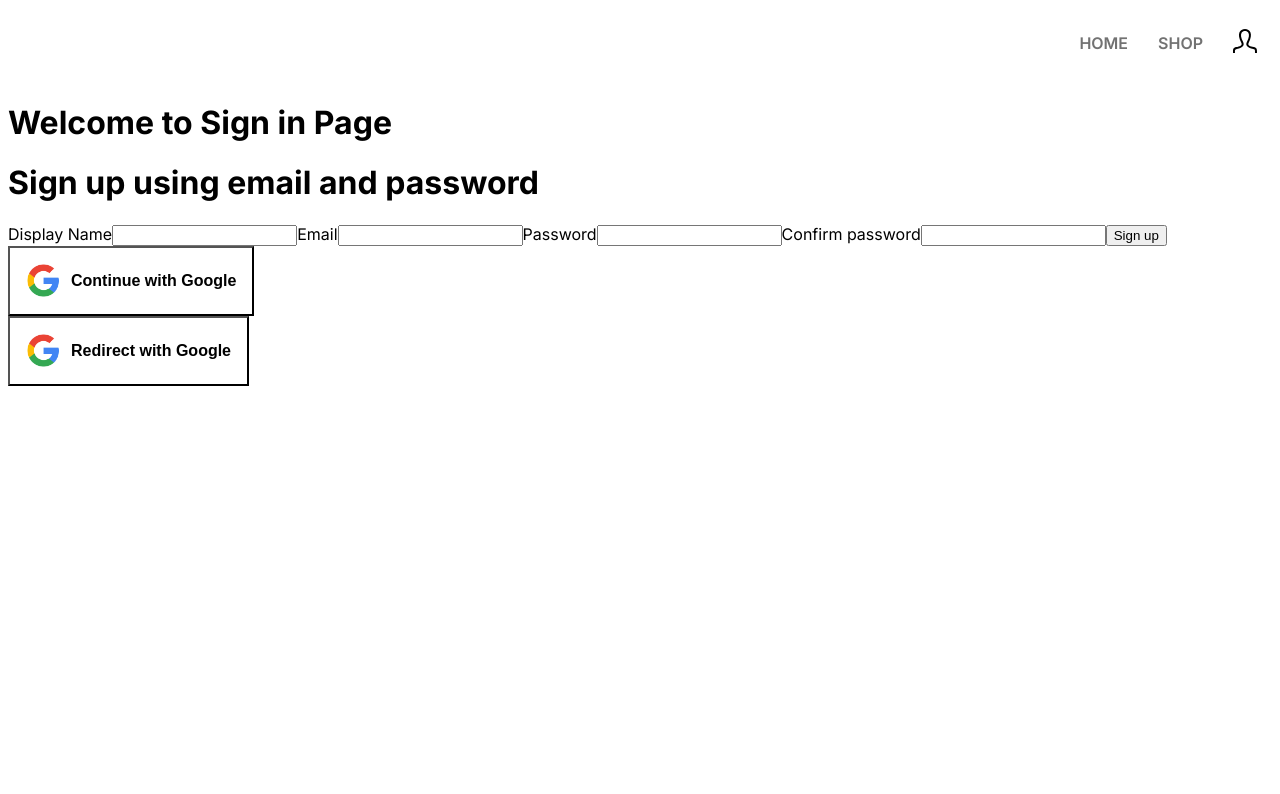
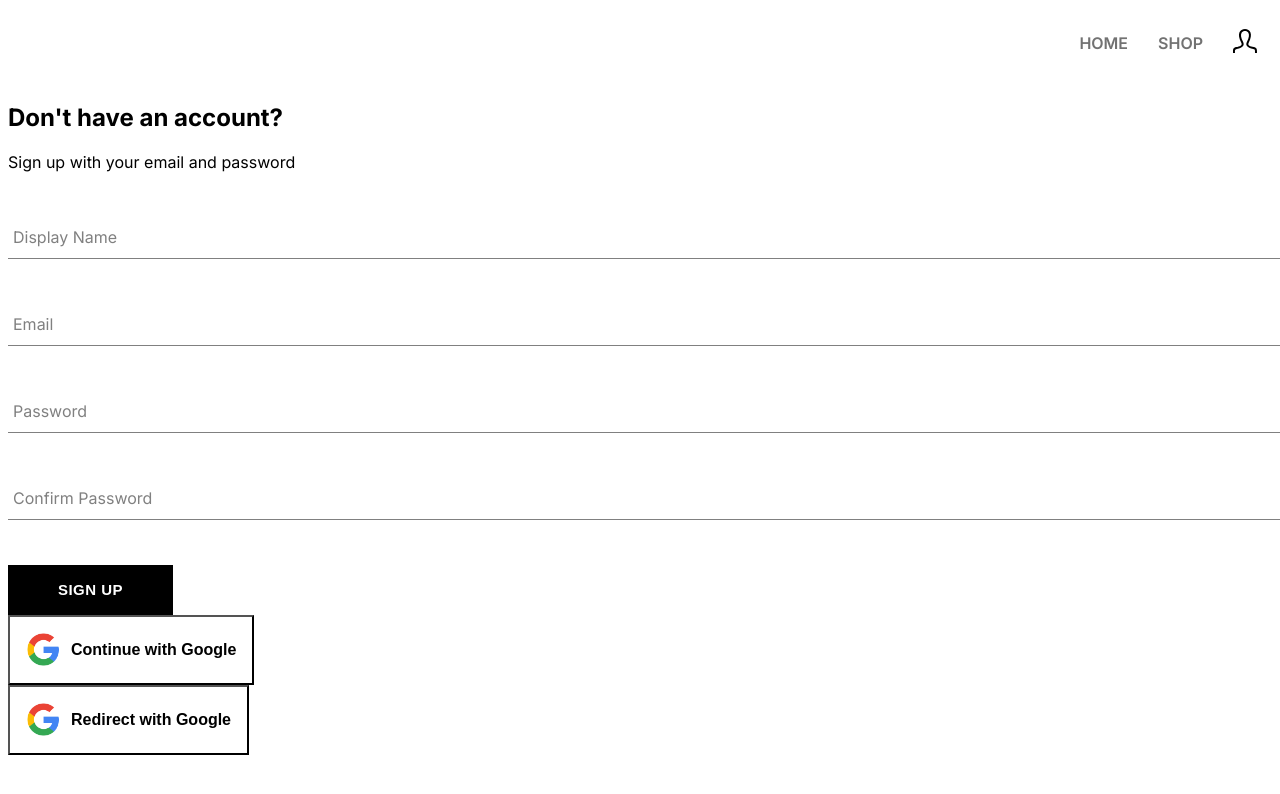
Before and after one commit to itechfy/REACT-JS, a React (Create React App) app: page /sign-in in a window 1280 px wide. Shown: the top 794 px of the page. Built offline with nearby package versions, Linux system fonts and the light colour scheme; some icons are missing.

Commit message:
Added containerized signup, styling of sign up

```diff
--- /dev/null
+++ b/src/components/button/button.component.jsx
@@ -0,0 +1,17 @@
+import './buttons.styles.scss'
+
+const BUTTON_TYPE_CLASSES = {
+    google:'google-sign-in',
+    inverted:'inverted',
+}
+
+const Button = ({children, buttonType,...otherProps})=>{
+    return(
+        <button className={`button-container ${BUTTON_TYPE_CLASSES[buttonType]}`}
+        {...otherProps}
+        >
+            {children}
+        </button>
+    );
+}
+export default Button;
--- /dev/null
+++ b/src/components/button/buttons.styles.scss
@@ -0,0 +1,45 @@
+.button-container {
+    min-width: 165px;
+    width: auto;
+    height: 50px;
+    letter-spacing: 0.5px;
+    line-height: 50px;
+    padding: 0 35px 0 35px;
+    font-size: 15px;
+    background-color: black;
+    color: white;
+    text-transform: uppercase;
+    font-weight: bolder;
+    border: none;
+    cursor: pointer;
+    display: flex;
+    justify-content: center;
+
+    &:hover {
+      background-color: white;
+      color: black;
+      border: 1px solid black;
+    }
+
+    &.google-sign-in {
+      background-color: #4285f4;
+      color: white;
+
+      &:hover {
+        background-color: #357ae8;
+        border: none;
+      }
+    }
+
+    &.inverted {
+      background-color: white;
+      color: black;
+      border: 1px solid black;
+
+      &:hover {
+        background-color: black;
+        color: white;
+        border: none;
+      }
+    }
+  }
--- /dev/null
+++ b/src/components/input-field/input-field.component.jsx
@@ -0,0 +1,22 @@
+import './input-field.styles.scss';
+const FormInput = ({label,...otherProps})=>{
+   return(
+    <div className="group">
+        <input className="form-input" {...otherProps}/>
+        {
+        // if label exists then render label by && (conditional rendering)
+        label && (
+            <label htmlFor="name" className={`${otherProps.value.length?'shrink':''} form-input-label`}>{label}</label>
+         )
+         }
+
+    </div>
+    );
+    }
+
+export default FormInput;
+
+
+/* can be used as other props
+ type="text" id="name" name="displayName" onChange={handleChange} value={displayName} required
+*/
--- /dev/null
+++ b/src/components/input-field/input-field.styles.scss
@@ -0,0 +1,54 @@
+$sub-color: grey;
+$main-color: black;
+
+@mixin shrinkLabel {
+  top: -14px;
+  font-size: 12px;
+  color: $main-color;
+}
+
+.group {
+  position: relative;
+  margin: 45px 0;
+
+  .form-input {
+    background: none;
+    background-color: white;
+    color: $sub-color;
+    font-size: 18px;
+    padding: 10px 10px 10px 5px;
+    display: block;
+    width: 100%;
+    border: none;
+    border-radius: 0;
+    border-bottom: 1px solid $sub-color;
+    margin: 25px 0;
+
+    &:focus {
+      outline: none;
+    }
+
+    &:focus ~ .form-input-label {
+      @include shrinkLabel();
+    }
+  }
+
+  input[type='password'] {
+    letter-spacing: 0.3em;
+  }
+
+  .form-input-label {
+    color: $sub-color;
+    font-size: 16px;
+    font-weight: normal;
+    position: absolute;
+    pointer-events: none;
+    left: 5px;
+    top: 10px;
+    transition: 300ms ease all;
+
+    &.shrink {
+      @include shrinkLabel();
+    }
+  }
+}
--- /dev/null
+++ b/src/components/sign-up/sign-up-form.styles.scss
@@ -0,0 +1,7 @@
+.sign-up-container{
+    display: flex;
+    flex-direction: column;
+    h2{
+        margin: 10px 0;
+    }
+}
--- a/src/components/sign-up/sign-up.component.jsx
+++ b/src/components/sign-up/sign-up.component.jsx
@@ -1,39 +1,68 @@
 import { useState } from "react";
-import { createAuthUserWithEmailAndPassword } from "../../utils/firebase/firebase.utils";
+import { createAuthUserWithEmailAndPassword,createUserDocumentFromAuth } from "../../utils/firebase/firebase.utils";
+import FormInput from "../input-field/input-field.component";
+import './sign-up-form.styles.scss';
+import Button from "../button/button.component";
 const defaultFormFields = {
  displayName:'',
  Email: '',
  Password : '',
  ConfirmPassword: '',
 }
+
 const SignUpForm = ()=>{
     const [formFields,setFormFields]=useState(defaultFormFields);
     //destructuring form fields from default form fields
     const {displayName,Email,Password,ConfirmPassword} = formFields;
+
+    //input validator
+    const ShowError= (value)=>{
+            document.getElementById('error-box').innerHTML = value;
+    }
+
+    const handleSubmit = async (event) =>{
+        event.preventDefault();
+        if(Password!=ConfirmPassword)
+        {
+            ShowError("Passwords do not match");
+        }
+
+
+        try {
+            const {user}=await createAuthUserWithEmailAndPassword(Email,Password);
+         //   console.log(user);
+            createUserDocumentFromAuth(user,{displayName});
+
+        } catch (error) {
+            if( error.code === 'auth/email-already-in-use'){
+                ShowError("Email already in use");
+            }
+            console.log("Error signing up ",error);
+        }
+    }
+
+
+
     const handleChange =(event)=>{
         const {name, value}=event.target; // getting event and attached attributes and destructuring them
-       // console.log(event.target.value);
+       console.log(event.target.value);
         setFormFields({...formFields,[name]:value});
     }
     return(
-        <div>
-            <h1>Sign up using email and password</h1>
-            <form onSubmit={()=>{
-                createAuthUserWithEmailAndPassword(defaultFormFields.Email,defaultFormFields.Password);
-            }}>
-                <label htmlFor="name">Display Name</label>
-                <input type="text" id="name" name="displayName" onChange={handleChange} value={displayName} required />
+        <div className="signup-container">
+            <h2>Don't have an account?</h2>
+            <span>Sign up with your email and password</span>
+            <form onSubmit={handleSubmit}>
+                <FormInput label={'Display Name'} type="text" id="name" name="displayName" onChange={handleChange} value={displayName} required/>
 
-                <label htmlFor="_email">Email</label>
-                <input type="email" id="_email" name="Email" onChange={handleChange} value={Email} required />
+                <FormInput label={"Email"} type="email" id="_email" name="Email" onChange={handleChange} value={Email} required />
 
-                <label htmlFor="pass">Password</label>
-                <input type="password" id="pass" name="Password" onChange={handleChange} value={Password} required />
+                <FormInput label={"Password"} type="password" id="pass" name="Password" onChange={handleChange} value={Password} required />
 
-                <label htmlFor="c-pass">Confirm password</label>
-                <input type="password" id="c-pass" name="ConfirmPassword" onChange={handleChange} value={ConfirmPassword} required />
+                <FormInput label={"Confirm Password"} type="password" id="c-pass" name="ConfirmPassword" onChange={handleChange} value={ConfirmPassword} required />
 
-                <button type="submit">Sign up</button>
+                <Button type="submit">Sign up</Button>
+                <div id = "error-box"></div>
             </form>
         </div>
     )
--- a/src/routes/sign-in.component.jsx
+++ b/src/routes/sign-in.component.jsx
@@ -26,7 +26,6 @@ const SignIn = ()=>{
 
     return(
         <div>
-            <h1>Welcome to Sign in Page</h1>
             <SignUpForm/>
             <button className='google-signin' onClick={loginWithGoogle}>
             <img src={require("../assets/icons/google-signin-logo.png")} width="35px" alt="" />
--- a/src/utils/firebase/firebase.utils.js
+++ b/src/utils/firebase/firebase.utils.js
@@ -32,7 +32,7 @@ export const signInWithGoogleRedirect=()=> signInWithRedirect(auth,googleProvide
 
 const db  = getFirestore();
 
-export const createUserDocumentFromAuth = async (userAuth)=>{
+export const createUserDocumentFromAuth = async (userAuth,additionalInformation = {})=>{
 
     // a reference document containing database location, collection and user id
     const userDocRef = doc(db,'users',userAuth.uid);
@@ -53,6 +53,7 @@ export const createUserDocumentFromAuth = async (userAuth)=>{
                 displayName,
                 email,
                 createdAt,
+                ...additionalInformation,
             })
 
         }   catch(error){
@@ -64,6 +65,7 @@ export const createUserDocumentFromAuth = async (userAuth)=>{
     return userDocRef;
 }
 
+// creating user with email and password
 
 export const createAuthUserWithEmailAndPassword =async (email,password) =>{
  if(!email && !password) return;
```
